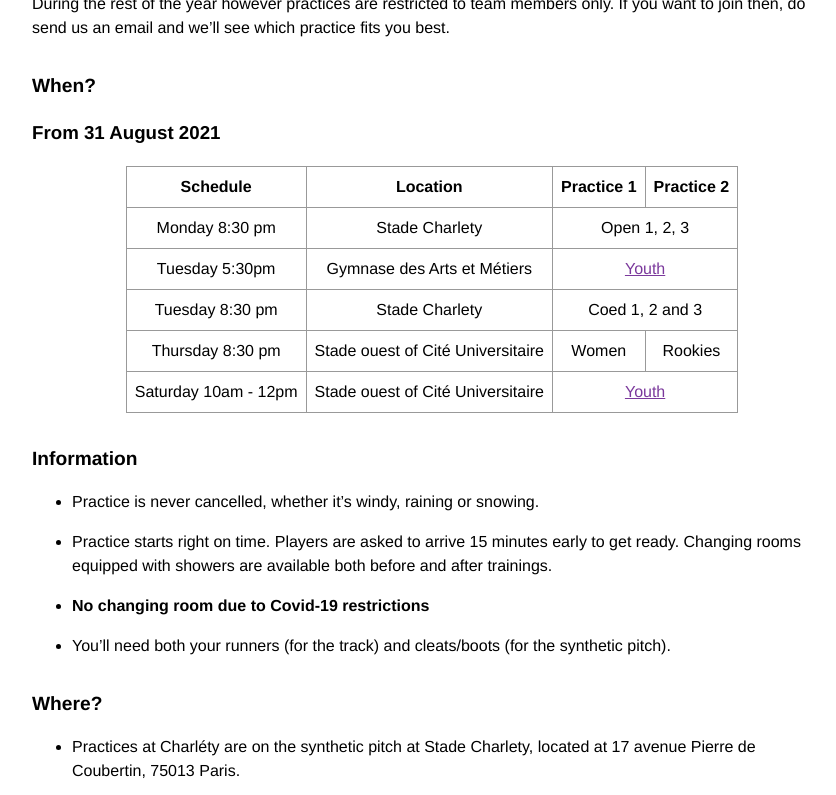
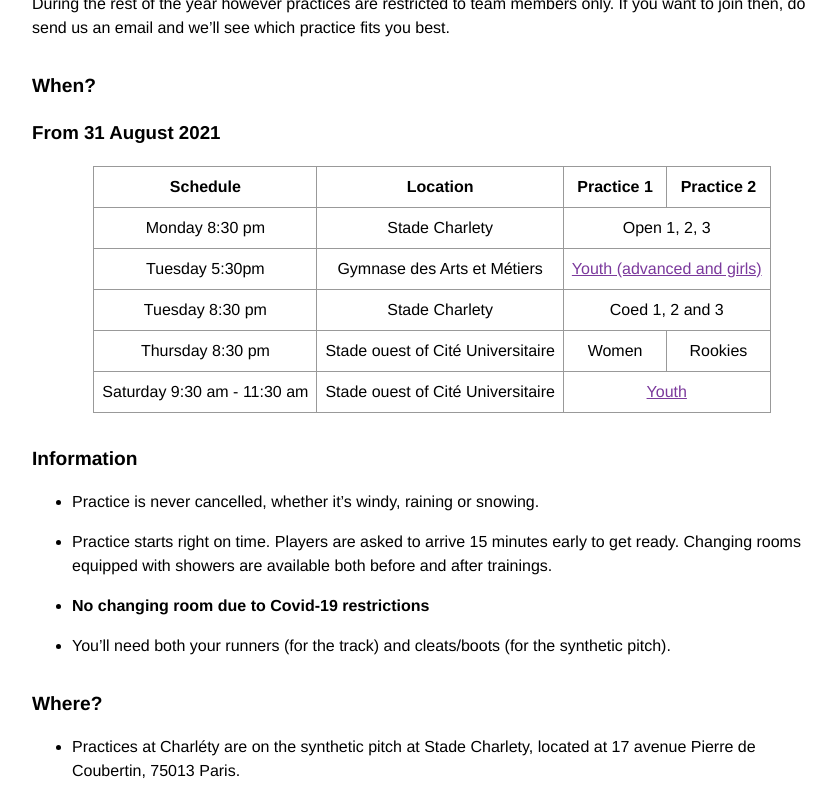
Before and after one commit to ahouhpuc/ahouhpuc.github.io, a Jekyll site: the page built from practices.markdown, in a window 1280 px wide and 900 px high, scrolled down 609 px, cut to the strip 0-795 px from the top of the window. Shown: the whole strip, without its empty margins (208-1044 px from the left). Built offline with Jekyll 4.4.1, drawn with Linux system fonts in a browser that asks for light colours.

Commit message:
Update practices.markdown

```diff
--- a/practices.markdown
+++ b/practices.markdown
@@ -31,7 +31,7 @@ During the rest of the year however practices are restricted to team members onl
   <tr>
     <td>Tuesday 5:30pm</td>
     <td>Gymnase des Arts et Métiers</td>
-    <td colspan="2"><a href="youth.html">Youth</a></td>
+    <td colspan="2"><a href="youth.html">Youth (advanced and girls)</a></td>
   </tr>
   <tr>
     <td>Tuesday 8:30 pm</td>
@@ -45,7 +45,7 @@ During the rest of the year however practices are restricted to team members onl
     <td>Rookies</td>
   </tr>
   <tr>
-    <td>Saturday 10am - 12pm</td>
+    <td>Saturday 9:30 am - 11:30 am</td>
     <td>Stade ouest of Cité Universitaire</td>
     <td colspan="2"><a href="youth.html">Youth</a></td>
   </tr>
```
